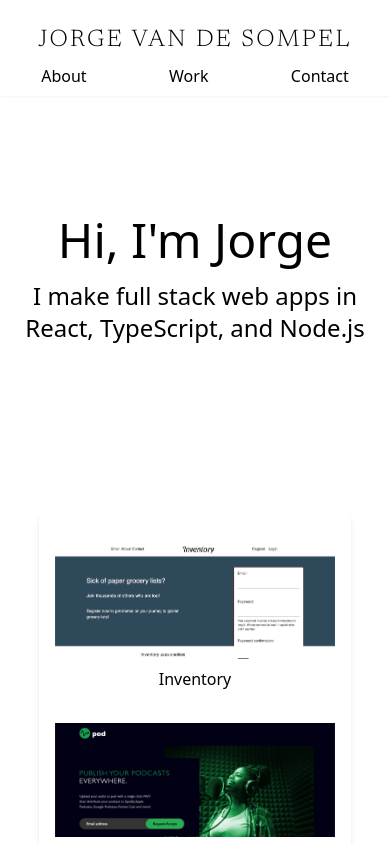
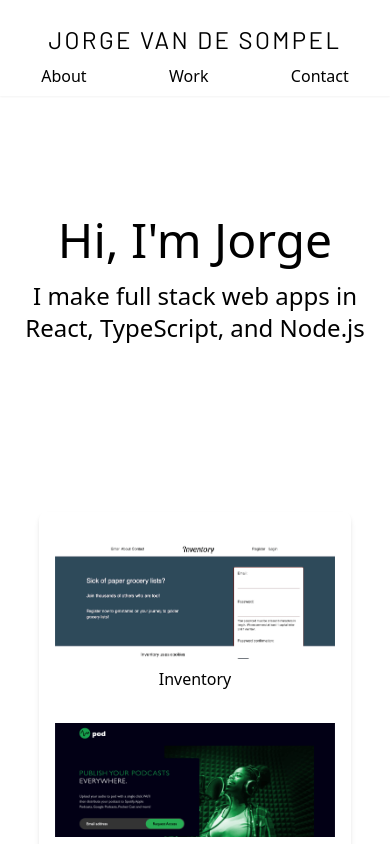
Before and after one commit to jorgevds/portfolio, a Next.js app: page / in a window 390 px wide. Shown: the top 844 px of the page. Built offline with nearby package versions, Linux system fonts and the light colour scheme.

Commit message:
tweaking projects component to have the caption fit properly at all breakpoints; new font for header

```diff
--- a/components/Landing/Projects.tsx
+++ b/components/Landing/Projects.tsx
@@ -12,11 +12,11 @@ const Projects: React.FC<ProjectsProps> = () => {
       <ul className="grid grid-cols-1 gap-8 p-4 py-8 m-auto text-center minxl:grid-cols-2">
         {projectList.map((project) => (
           <div
-            className="relative flex flex-col m-auto text-center hover-trigger"
+            className="flex flex-col m-auto text-center hover-trigger"
             key={project.id}
           >
             <a
-              className="pb-2"
+              className="relative pb-2"
               href={project.url}
               target="_blank"
               rel="noopener noreferrer"
--- a/components/Layouts/Layout.tsx
+++ b/components/Layouts/Layout.tsx
@@ -11,12 +11,12 @@ const Layout: React.FC<LayoutProps> = ({ children }) => {
   return (
     <>
       <Head>
-        <title>Jorge Van de Sompel portfolio</title>
+        <title>Jorge Van de Sompel</title>
         <meta charSet="utf-8" />
         <meta name="viewport" content="width=device-width, initial-scale=1.0" />
         <link rel="preconnect" href="https://fonts.gstatic.com" />
         <link
-          href="https://fonts.googleapis.com/css2?family=Newsreader:wght@300&display=swap"
+          href="https://fonts.googleapis.com/css2?family=Barlow:wght@400&display=swap"
           rel="stylesheet"
         />
         {/* favicon */}
--- a/data.ts
+++ b/data.ts
@@ -3,7 +3,7 @@ export const projectList = [
     id: 1,
     name: "Inventory",
     caption:
-      "Inventory and grocery list in Next.js, TypeScript, TailwindCSS and Firebase with contact form, Recaptcha and login functionality.",
+      "Inventory and grocery list in Next.js, TypeScript, TailwindCSS and Firebase with login authentication.",
     img: "/img/inventory.jpg",
     url: "https://inventory.jorgevds.vercel.app/",
   },
--- a/tailwind.config.js
+++ b/tailwind.config.js
@@ -41,7 +41,7 @@ module.exports = {
       blueDark: "#2e4a5a",
     },
     fontFamily: {
-      title: ["Newsreader", "serif"],
+      title: ["Barlow", "sans-serif"],
       body: ["sans-serif"],
     },
     inset: {
```
Also changed, not shown: interfaces/index.ts (deleted, +0 -10 lines).
